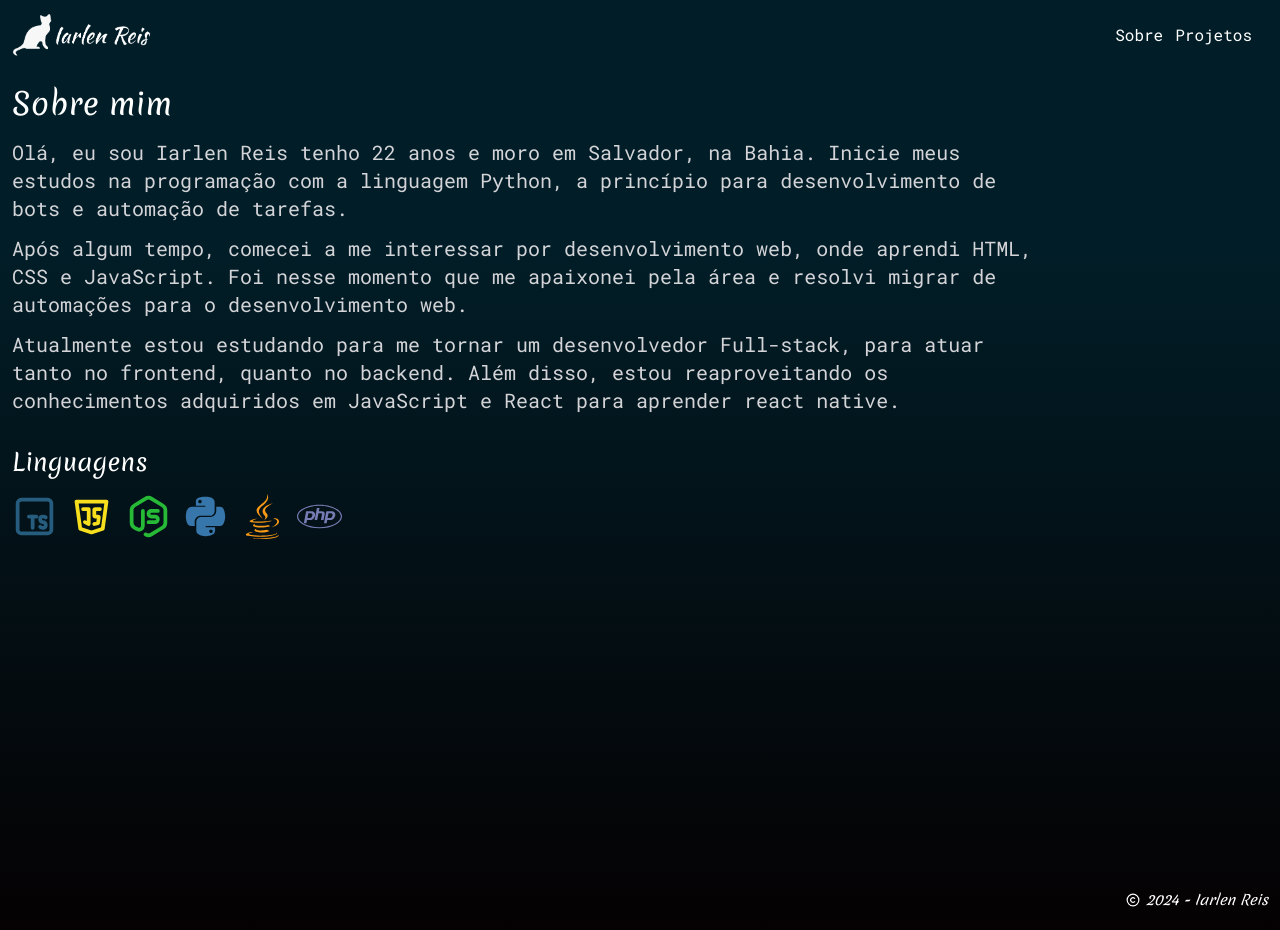
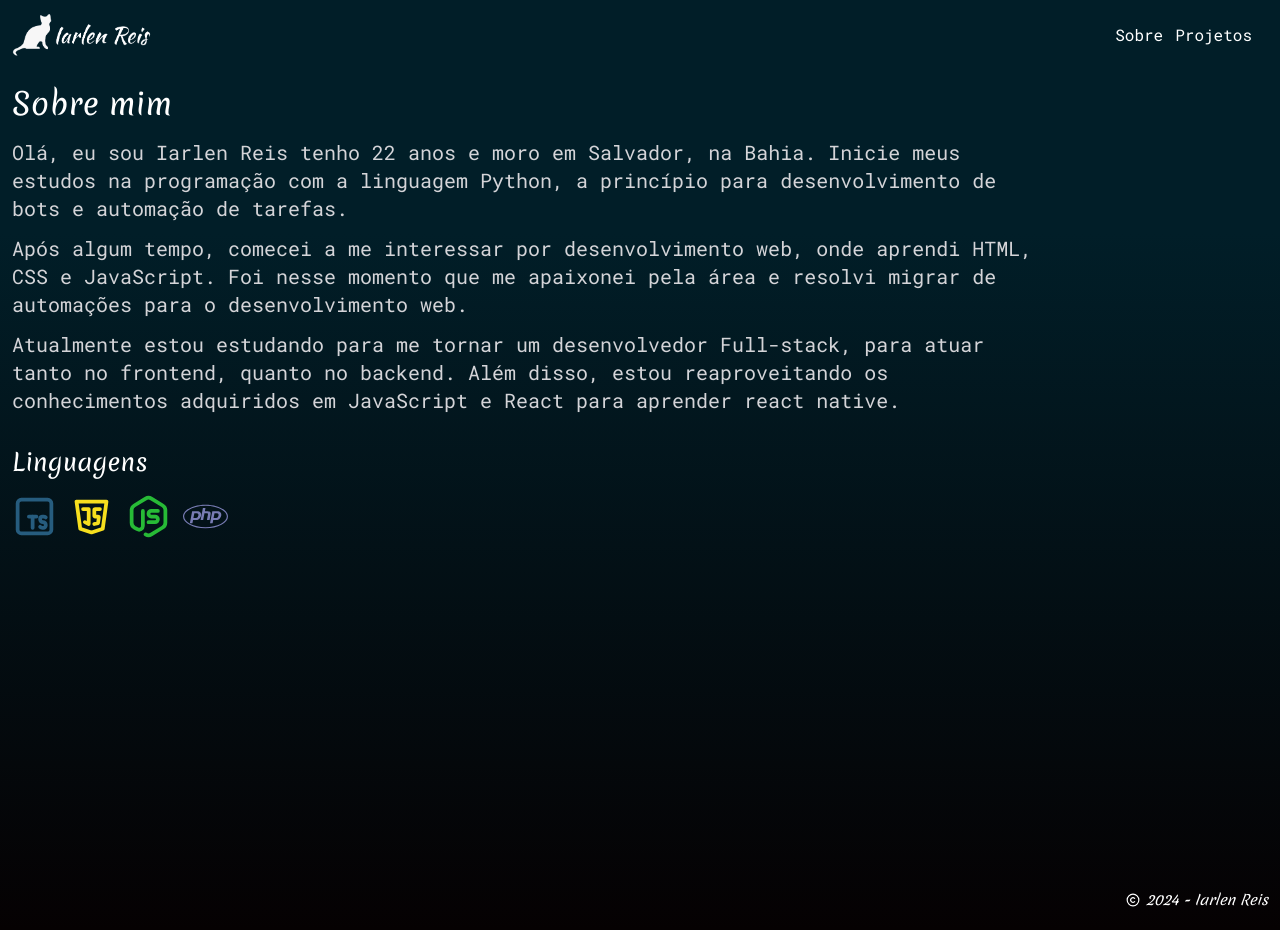
Before and after one commit to iarlen-reis/Portfolio, a Next.js app: page /sobre in a window 1280 px wide. Built offline with nearby package versions, Linux system fonts and the light colour scheme.

Commit message:
refactor: remove python and java from about page.

```diff
--- a/src/app/sobre/page.tsx
+++ b/src/app/sobre/page.tsx
@@ -1,4 +1,4 @@
-import { FaJava, FaPython, FaPhp } from 'react-icons/fa6'
+import { FaPhp } from 'react-icons/fa6'
 import IconCard from '@/components/IconCard'
 import {
   TbBrandJavascript,
@@ -63,18 +63,6 @@ export default function AboutPage() {
               aria-label="Linguagem Nodejs"
             />
             <IconCard
-              title="Python"
-              icon={FaPython}
-              color="#3776AB"
-              aria-label="Linguagem Python"
-            />
-            <IconCard
-              title="Java"
-              icon={FaJava}
-              color="#F99916"
-              aria-label="Linguagem Java"
-            />
-            <IconCard
               title="PHP"
               icon={FaPhp}
               color="#787CB4"
```
